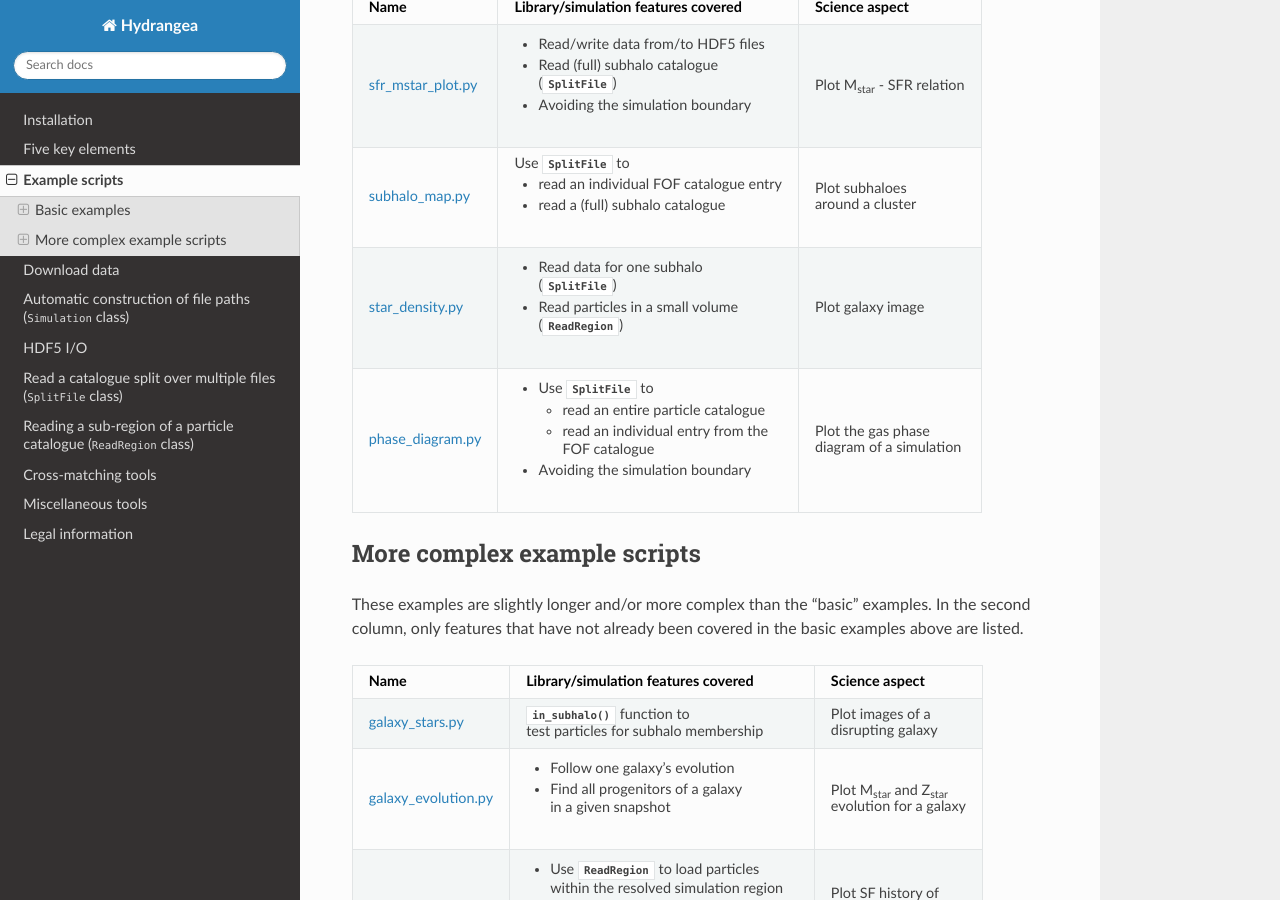
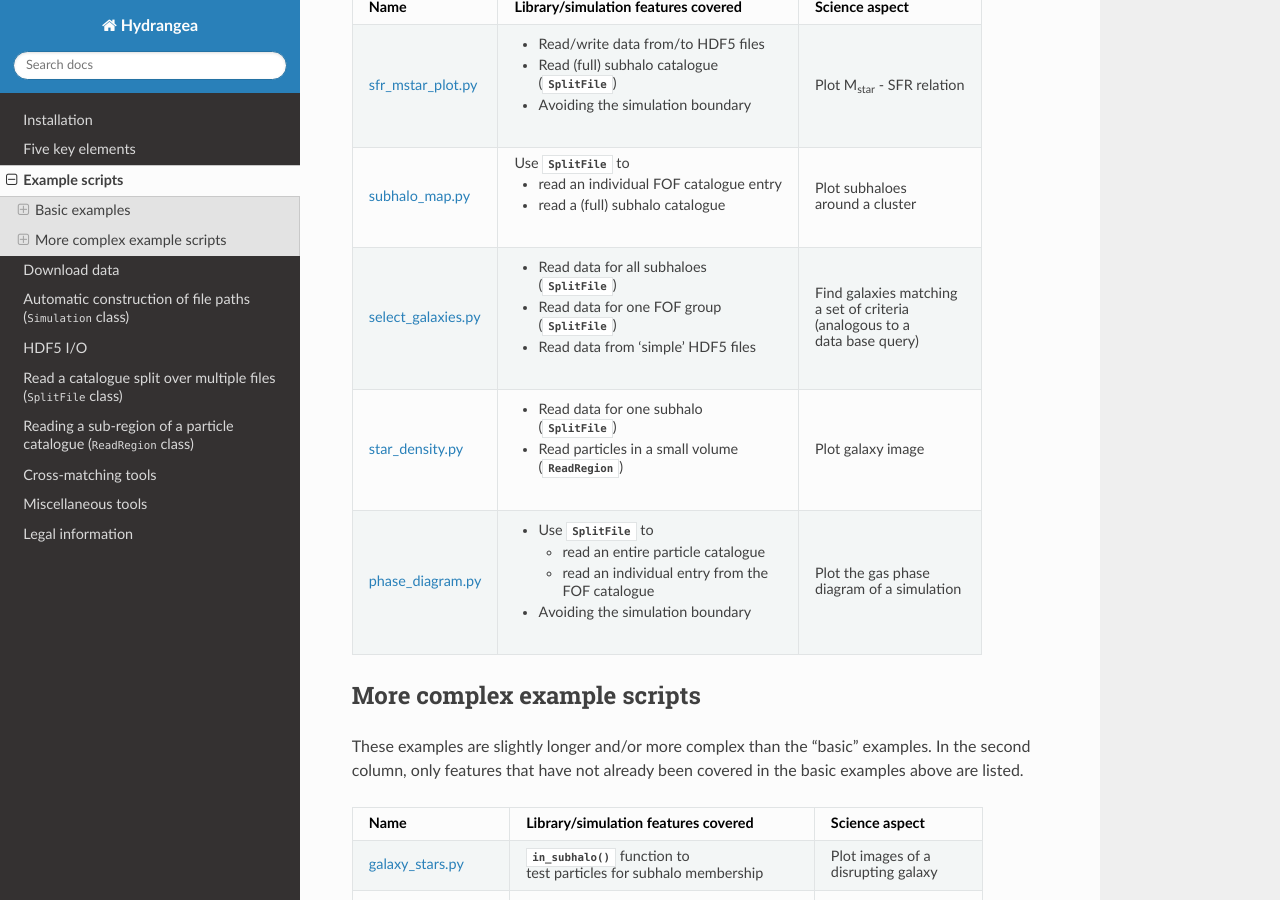
Before and after one commit to ymbahe/hydrangea, a Sphinx documentation site: the page built from docs/source/examples.rst, in a window 1280 px wide and 900 px high, scrolled down 615 px. Built offline with Sphinx 7.4.7 and the Read the Docs theme 2.0.0, drawn with Linux system fonts in a browser that asks for light colours.

Commit message:
Added select_galaxies example to documentation

```diff
--- a/docs/source/examples.rst
+++ b/docs/source/examples.rst
@@ -34,6 +34,12 @@ These are relatively straightforward, and probably the best ones to try out firs
 |                           | - read an individual FOF catalogue entry  |                          |
 |                           | - read a (full) subhalo catalogue         |                          |
 +---------------------------+-------------------------------------------+--------------------------+
+| :ref:`x-select-galaxies`  | - Read data for all subhaloes |br|        | Find galaxies matching   |
+|                           |   (:class:`~hydrangea.SplitFile`)         | |br| a set of criteria   |
+|                           | - Read data for one FOF group |br|        | |br| (analogous to a     |
+|                           |   (:class:`~hydrangea.SplitFile`)         | |br| data base query)    |
+|                           | - Read data from 'simple' HDF5 files      |                          |
++---------------------------+-------------------------------------------+--------------------------+
 | :ref:`x-star-density`     | - Read data for one subhalo |br|          | Plot galaxy image        |
 |                           |   (:class:`SplitFile`)                    |                          |
 |                           | - Read particles in a small volume |br|   |                          |
@@ -53,6 +59,7 @@ These are relatively straightforward, and probably the best ones to try out firs
 
     examples/sfr_mstar_plot
     examples/subhalo_map
+    examples/select_galaxies
     examples/star_density
     examples/phase_diagram
 
--- /dev/null
+++ b/docs/source/examples/select_galaxies.rst
@@ -0,0 +1,6 @@
+.. _x-select-galaxies:
+
+:file:`select_galaxies.py`
+^^^^^^^^^^^^^^^^^^^^^^^^^^
+
+.. literalinclude:: /../../examples/select_galaxies.py
```
